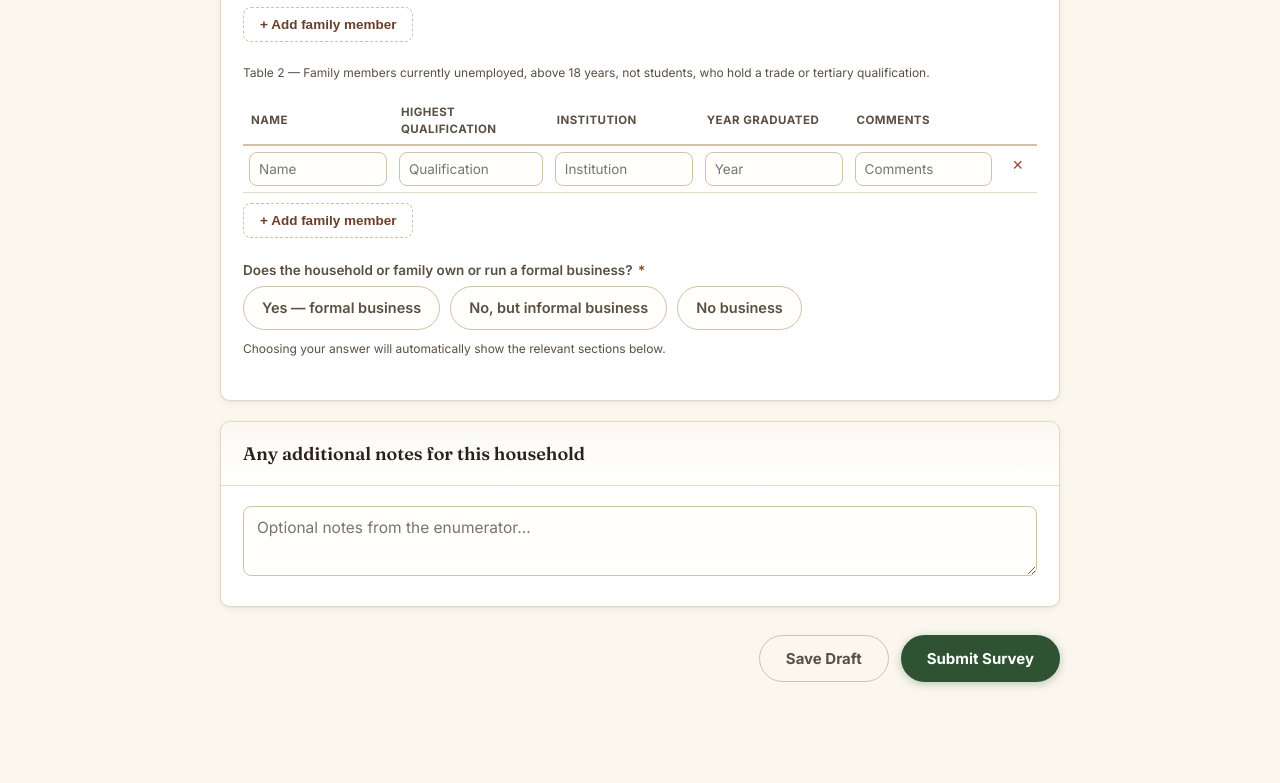
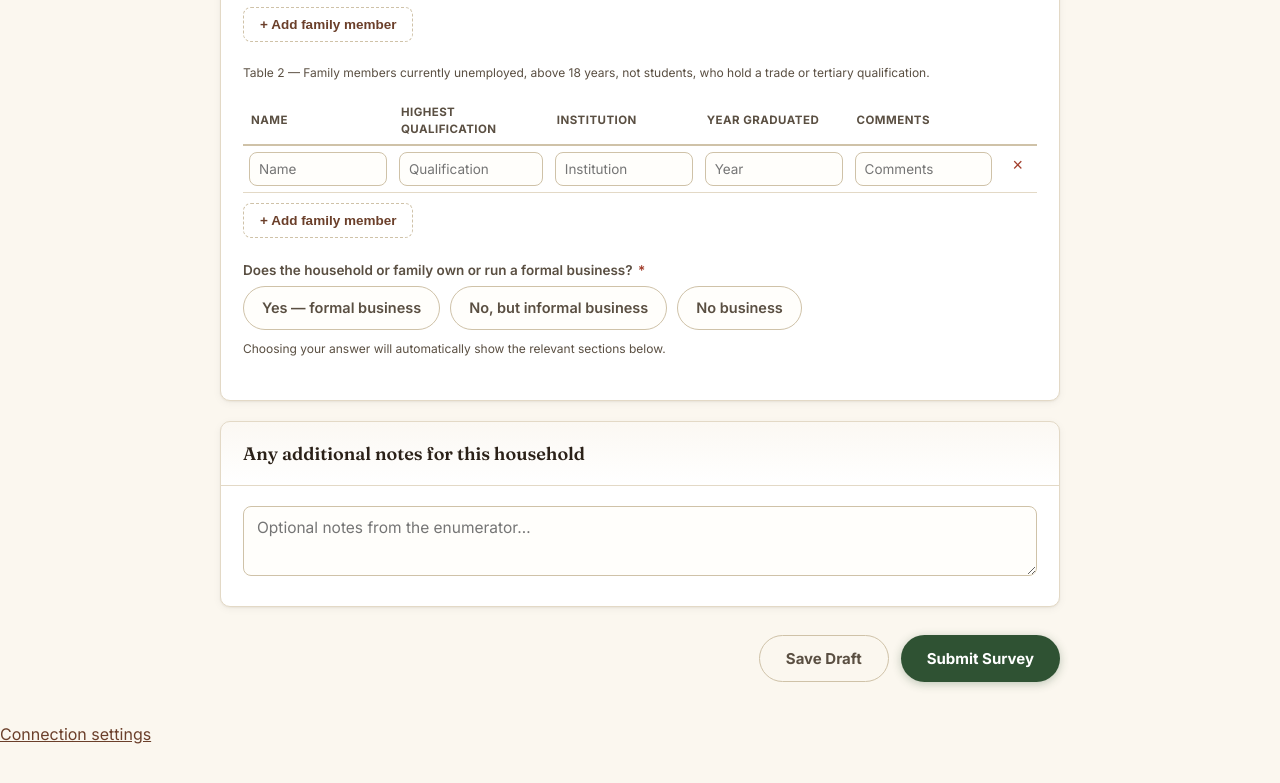
Before and after one commit to hulpotz-a11y/MSME-SURVEY, a plain HTML site: page index.html in a window 1280 px wide. Shown: the part 1181-1964 px from the top of the page. Drawn offline with nearby package versions, Linux system fonts and the light colour scheme.

Commit message:
Add files via upload

```diff
--- a/index.html
+++ b/index.html
@@ -18,7 +18,6 @@
     <nav class="header-nav">
       <a href="index.html" class="active">New Survey</a>
       <a href="dashboard.html">Dashboard</a>
-      <a href="#" id="changeConnectionLink">Connection</a>
     </nav>
   </div>
 </header>
@@ -465,6 +464,10 @@
   </div>
 </main>
 
+<footer class="page-footer">
+  <a href="#" id="changeConnectionLink">Connection settings</a>
+</footer>
+
 <div class="toast" id="toast"></div>
 
 <script src="https://cdn.jsdelivr.net/npm/@supabase/supabase-js@2/dist/umd/supabase.min.js"></script>
```
Also changed, not shown: dashboard.html (+4 -1 lines).
